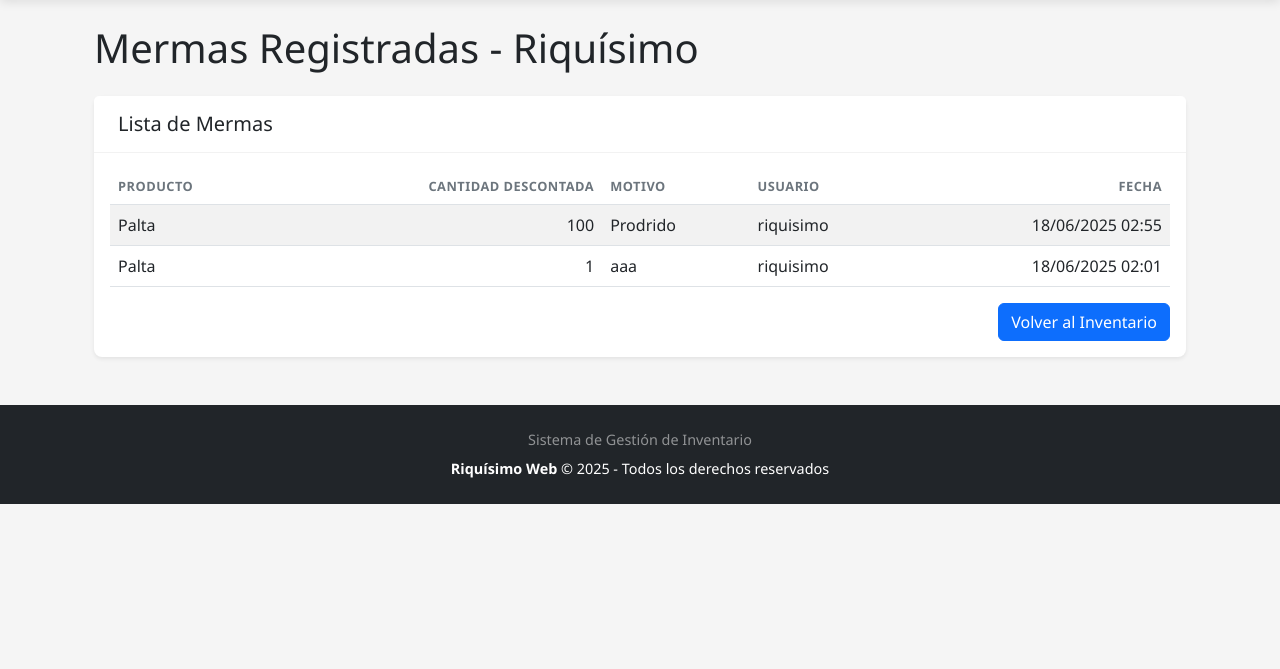
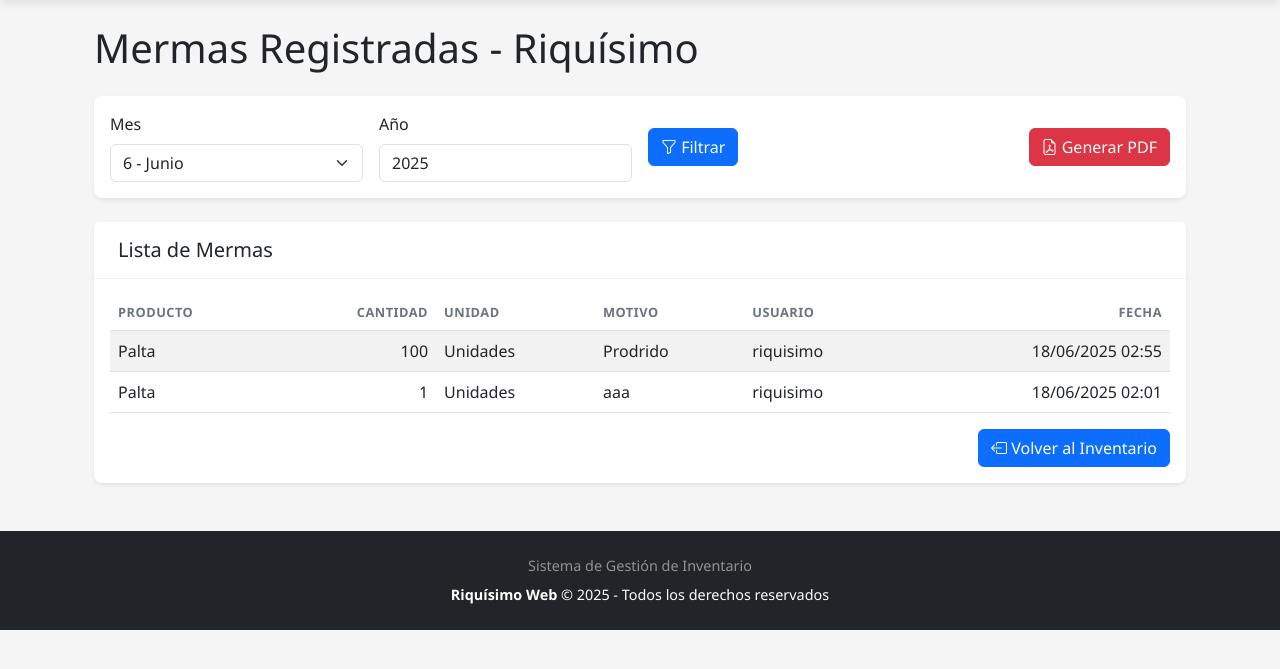
Before and after one commit to Esteban-GH/Riquisimo_Web, a Django app: page /inventario/mermas/ in a window 1280 px wide. Shown: the part 72-741 px from the top of the page. Run offline with Django 5.2, Linux system fonts and the light colour scheme; a user stored in the database is signed in; data comes from the database, SQL or seed files in the repository; both versions use the stored data as it was after the commit.

Commit message:
Se agrega generar reportes de mermas por pdf

```diff
--- a/inventario/templates/inventario/mermas_publico.html
+++ b/inventario/templates/inventario/mermas_publico.html
@@ -6,47 +6,122 @@
     {% if user.is_authenticated %}
         <h1 class="mb-4">Mermas Registradas - Riquísimo</h1>
 
+        <!-- Filtros y botón de reporte -->
+        <div class="card mb-4 shadow-sm">
+            <div class="card-body">
+                <form method="get" class="row g-3 align-items-center">
+                    <div class="col-md-3">
+                        <label for="mes" class="form-label">Mes</label>
+                        <select id="mes" name="mes" class="form-select">
+    <option value="1" {% if 1 == mes_actual %}selected{% endif %}>1 - Enero</option>
+    <option value="2" {% if 2 == mes_actual %}selected{% endif %}>2 - Febrero</option>
+    <option value="3" {% if 3 == mes_actual %}selected{% endif %}>3 - Marzo</option>
+    <option value="4" {% if 4 == mes_actual %}selected{% endif %}>4 - Abril</option>
+    <option value="5" {% if 5 == mes_actual %}selected{% endif %}>5 - Mayo</option>
+    <option value="6" {% if 6 == mes_actual %}selected{% endif %}>6 - Junio</option>
+    <option value="7" {% if 7 == mes_actual %}selected{% endif %}>7 - Julio</option>
+    <option value="8" {% if 8 == mes_actual %}selected{% endif %}>8 - Agosto</option>
+    <option value="9" {% if 9 == mes_actual %}selected{% endif %}>9 - Septiembre</option>
+    <option value="10" {% if 10 == mes_actual %}selected{% endif %}>10 - Octubre</option>
+    <option value="11" {% if 11 == mes_actual %}selected{% endif %}>11 - Noviembre</option>
+    <option value="12" {% if 12 == mes_actual %}selected{% endif %}>12 - Diciembre</option>
+</select>
+                    </div>
+                    <div class="col-md-3">
+                        <label for="año" class="form-label">Año</label>
+                        <input type="number" id="año" name="año" class="form-control"
+                               value="{{ año_actual }}" min="2020" max="2030">
+                    </div>
+                    <div class="col-md-3 d-flex align-items-end">
+                        <button type="submit" class="btn btn-primary">
+                            <i class="bi bi-funnel"></i> Filtrar
+                        </button>
+                    </div>
+                    <div class="col-md-3 d-flex align-items-end justify-content-end">
+                        <a href="{% url 'inventario:reporte_mermas_pdf' %}?mes={{ request.GET.mes|default:mes_actual }}&año={{ request.GET.año|default:año_actual }}"
+                           class="btn btn-danger">
+                            <i class="bi bi-file-earmark-pdf"></i> Generar PDF
+                        </a>
+                    </div>
+                </form>
+            </div>
+        </div>
+
+        <!-- Tabla de mermas -->
         <div class="card shadow-sm">
             <div class="card-header">
                 <h5 class="mb-0">Lista de Mermas</h5>
             </div>
             <div class="card-body">
+                {% if mermas %}
                 <div class="table-responsive">
                     <table class="table table-striped">
                         <thead>
                             <tr>
                                 <th>Producto</th>
-                                <th class="text-end">Cantidad Descontada</th>
+                                <th class="text-end">Cantidad</th>
+                                <th>Unidad</th>
                                 <th>Motivo</th>
                                 <th>Usuario</th>
                                 <th class="text-end">Fecha</th>
                             </tr>
                         </thead>
                         <tbody>
-                            {% if mermas %}
                             {% for merma in mermas %}
                             <tr>
                                 <td>{{ merma.producto.nombre }}</td>
                                 <td class="text-end">{{ merma.cantidad }}</td>
+                                <td>{{ merma.producto.get_unidad_display }}</td>
                                 <td>{{ merma.motivo }}</td>
-                                    <td>{{ merma.usuario.username }}</td>
+                                <td>{{ merma.usuario.username|default:"N/A" }}</td>
                                 <td class="text-end">{{ merma.fecha_registro|date:"d/m/Y H:i" }}</td>
                             </tr>
-                                {% empty %}
-                                <tr>
-                                    <td colspan="5" class="text-center">No hay mermas registradas</td>
-                                </tr>
                             {% endfor %}
-                            {% else %}
-                                <tr>
-                                    <td colspan="5" class="text-center">No hay mermas registradas</td>
-                                </tr>
-                            {% endif %}
                         </tbody>
                     </table>
                 </div>
+
+                <!-- Paginación -->
+                {% if is_paginated %}
+                <nav aria-label="Page navigation">
+                    <ul class="pagination justify-content-center mt-4">
+                        {% if page_obj.has_previous %}
+                        <li class="page-item">
+                            <a class="page-link" href="?page=1&mes={{ request.GET.mes }}&año={{ request.GET.año }}">Primera</a>
+                        </li>
+                        <li class="page-item">
+                            <a class="page-link" href="?page={{ page_obj.previous_page_number }}&mes={{ request.GET.mes }}&año={{ request.GET.año }}">Anterior</a>
+                        </li>
+                        {% endif %}
+
+                        <li class="page-item active">
+                            <span class="page-link">
+                                Página {{ page_obj.number }} de {{ page_obj.paginator.num_pages }}
+                            </span>
+                        </li>
+
+                        {% if page_obj.has_next %}
+                        <li class="page-item">
+                            <a class="page-link" href="?page={{ page_obj.next_page_number }}&mes={{ request.GET.mes }}&año={{ request.GET.año }}">Siguiente</a>
+                        </li>
+                        <li class="page-item">
+                            <a class="page-link" href="?page={{ page_obj.paginator.num_pages }}&mes={{ request.GET.mes }}&año={{ request.GET.año }}">Última</a>
+                        </li>
+                        {% endif %}
+                    </ul>
+                </nav>
+                {% endif %}
+
+                {% else %}
+                <div class="alert alert-info text-center">
+                    No hay mermas registradas para el período seleccionado
+                </div>
+                {% endif %}
+
                 <div class="mt-3 text-end">
-                    <a href="{% url 'inventario:stock_admin' %}" class="btn btn-primary">Volver al Inventario</a>
+                    <a href="{% url 'inventario:stock_admin' %}" class="btn btn-primary">
+                        <i class="bi bi-box-arrow-left"></i> Volver al Inventario
+                    </a>
                 </div>
             </div>
         </div>
--- a/inventario/urls.py
+++ b/inventario/urls.py
@@ -1,11 +1,19 @@
 from django.urls import path
-from .views import stock_admin, mermas_publico, mermas_publico,registrar_admin
-from . import views
+from .views import (
+    stock_admin,
+    mermas_publico,
+    registrar_admin,
+    generar_reporte_mermas_pdf,
+    MermasPublicoView,
+    detalle_merma,
+    search_products
+)
 
 urlpatterns = [
-    path('admin/', views.stock_admin, name='stock_admin'),
-    path('search/', views.search_products, name='search_products'),
-    path('detalle-merma/<int:merma_id>/', views.detalle_merma, name='detalle_merma'),
-    path('mermas/', views.mermas_publico, name='mermas_publico'),
-   path('registrar-admin/', views.registrar_admin, name='registrar_admin'),
+    path('admin/', stock_admin, name='stock_admin'),
+    path('search/', search_products, name='search_products'),
+    path('detalle-merma/<int:merma_id>/', detalle_merma, name='detalle_merma'),
+    path('mermas/', MermasPublicoView.as_view(), name='mermas_publico'),
+    path('mermas/reporte-pdf/', generar_reporte_mermas_pdf, name='reporte_mermas_pdf'),
+    path('registrar-admin/', registrar_admin, name='registrar_admin'),
 ]
--- a/inventario/views.py
+++ b/inventario/views.py
@@ -30,6 +30,10 @@ from django.contrib.auth import login, authenticate
 from .forms import AdminUserCreationForm
 from django.shortcuts import render, redirect
 from django.contrib import messages
+from django.views.generic import ListView
+from .reportes import generar_reporte_mermas
+from datetime import datetime
+from django.http import HttpResponse, JsonResponse
 
 
 def stock_publico(request):
@@ -289,3 +293,49 @@ def registrar_admin(request):
             })
 
     return render(request, 'ingreso/registrar_admin.html', {'form': {}})
+
+
+class MermasPublicoView(ListView):
+    model = Merma
+    template_name = 'inventario/mermas_publico.html'
+    context_object_name = 'mermas'
+    paginate_by = 20
+
+    def get_queryset(self):
+        queryset = super().get_queryset().select_related('producto', 'usuario')
+
+        mes = self.request.GET.get('mes')
+        año = self.request.GET.get('año')
+
+        if mes and año:
+            queryset = queryset.filter(
+                fecha_registro__month=mes,
+                fecha_registro__year=año
+            )
+
+        return queryset.order_by('-fecha_registro')
+
+    def get_context_data(self, **kwargs):
+        context = super().get_context_data(**kwargs)
+        context['mes_actual'] = datetime.now().month
+        context['año_actual'] = datetime.now().year
+        return context
+
+@login_required
+def generar_reporte_mermas_pdf(request):
+    mes = request.GET.get('mes', datetime.now().month)
+    año = request.GET.get('año', datetime.now().year)
+
+    mermas = Merma.objects.filter(
+        fecha_registro__month=mes,
+        fecha_registro__year=año
+    ).select_related('producto', 'usuario')
+
+    buffer = generar_reporte_mermas(mermas, mes, año)
+
+    response = HttpResponse(content_type='application/pdf')
+    response['Content-Disposition'] = f'attachment; filename="reporte_mermas_{mes}_{año}.pdf"'
+    response.write(buffer.getvalue())
+    buffer.close()
+
+    return response
```
Also changed, not shown: inventario/reportes.py (added, +60 -0 lines), db.sqlite3. Lines whose indentation alone changed are shown as unchanged.
